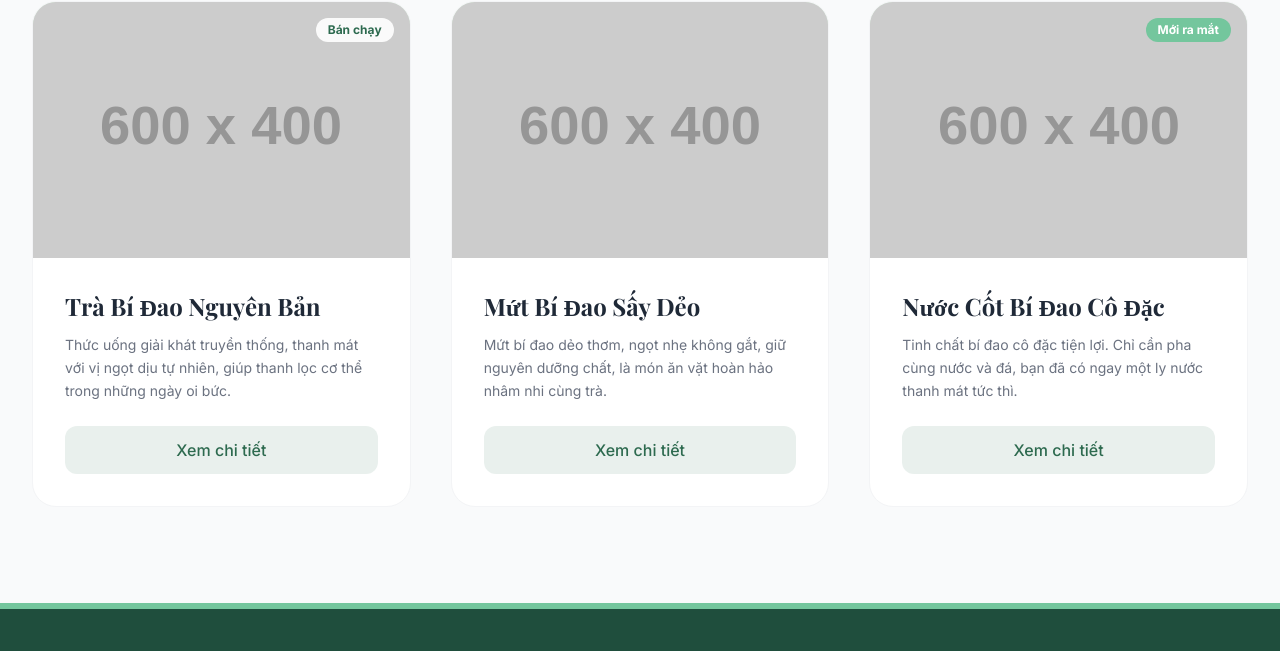
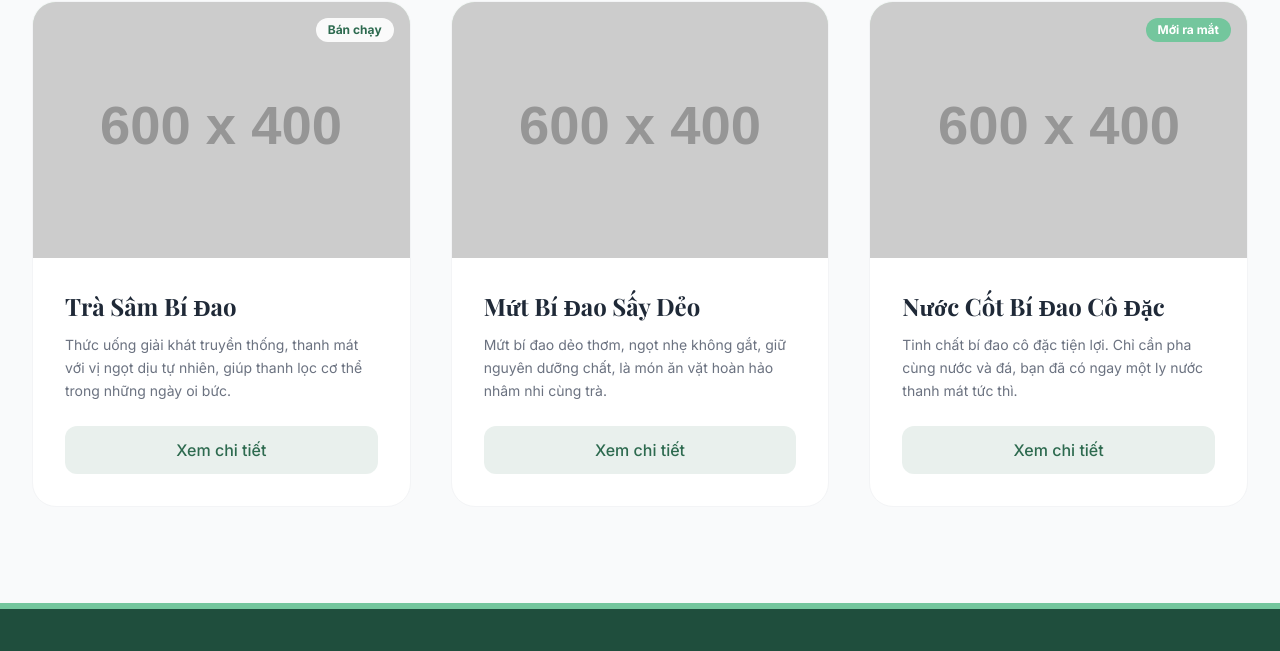
Before and after one commit to huyvo79/web_Quy, a plain HTML site: page index.html in a window 1280 px wide. Shown: the part 1797-2448 px from the top of the page. Drawn offline with nearby package versions, Linux system fonts and the light colour scheme; placeholder pictures from the web are drawn by us; a web font is replaced by a local one.

Commit message:
Cập nhật giao diện trang chủ

```diff
--- a/index.html
+++ b/index.html
@@ -177,12 +177,12 @@
                     <!-- Product 1 -->
                     <div class="bg-white rounded-3xl hover-card overflow-hidden border border-gray-100 flex flex-col">
                         <div class="img-zoom-container h-64 w-full bg-vieori-light relative">
-                            <img src="https://placehold.co/600x400/D8F3DC/1F4E3D?text=Tra+Bi+Dao" alt="Trà Bí Đao" class="w-full h-full object-cover">
+                            <img src="https://placehold.co/600x400/D8F3DC/1F4E3D?text=Tra+Sam+Bi+Dao" alt="Trà sâm Bí Đao" class="w-full h-full object-cover">
                             <div class="absolute top-4 right-4 bg-white/90 backdrop-blur text-vieori text-xs font-bold px-3 py-1 rounded-full">Bán chạy</div>
                         </div>
                         <div class="p-8 flex-grow flex flex-col justify-between">
                             <div>
-                                <h3 class="text-2xl font-serif font-bold text-gray-800 mb-3">Trà Bí Đao Nguyên Bản</h3>
+                                <h3 class="text-2xl font-serif font-bold text-gray-800 mb-3">Trà Sâm Bí Đao</h3>
                                 <p class="text-gray-500 mb-6 text-sm leading-relaxed">
                                     Thức uống giải khát truyền thống, thanh mát với vị ngọt dịu tự nhiên, giúp thanh lọc cơ thể trong những ngày oi bức.
                                 </p>
```
